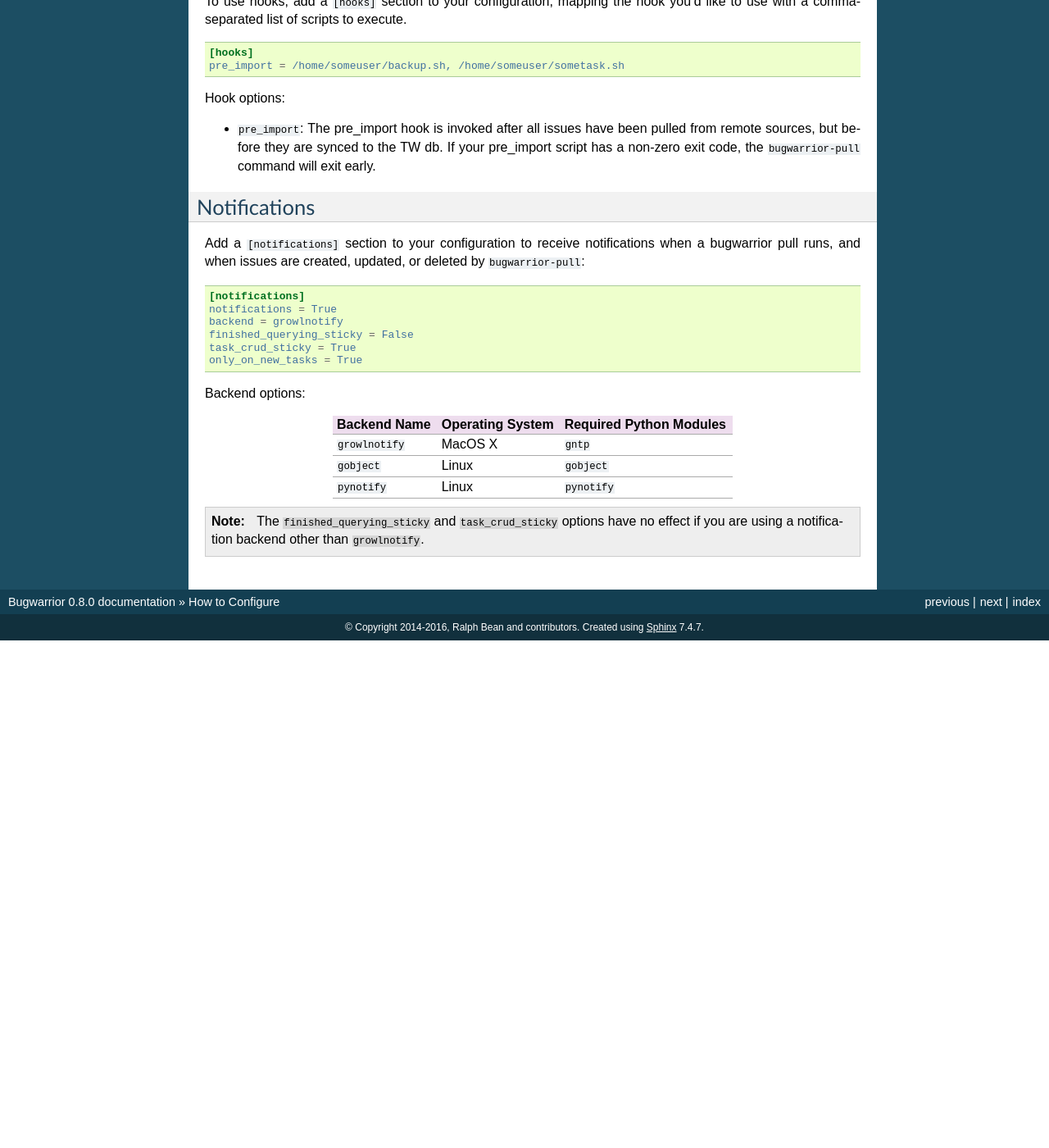
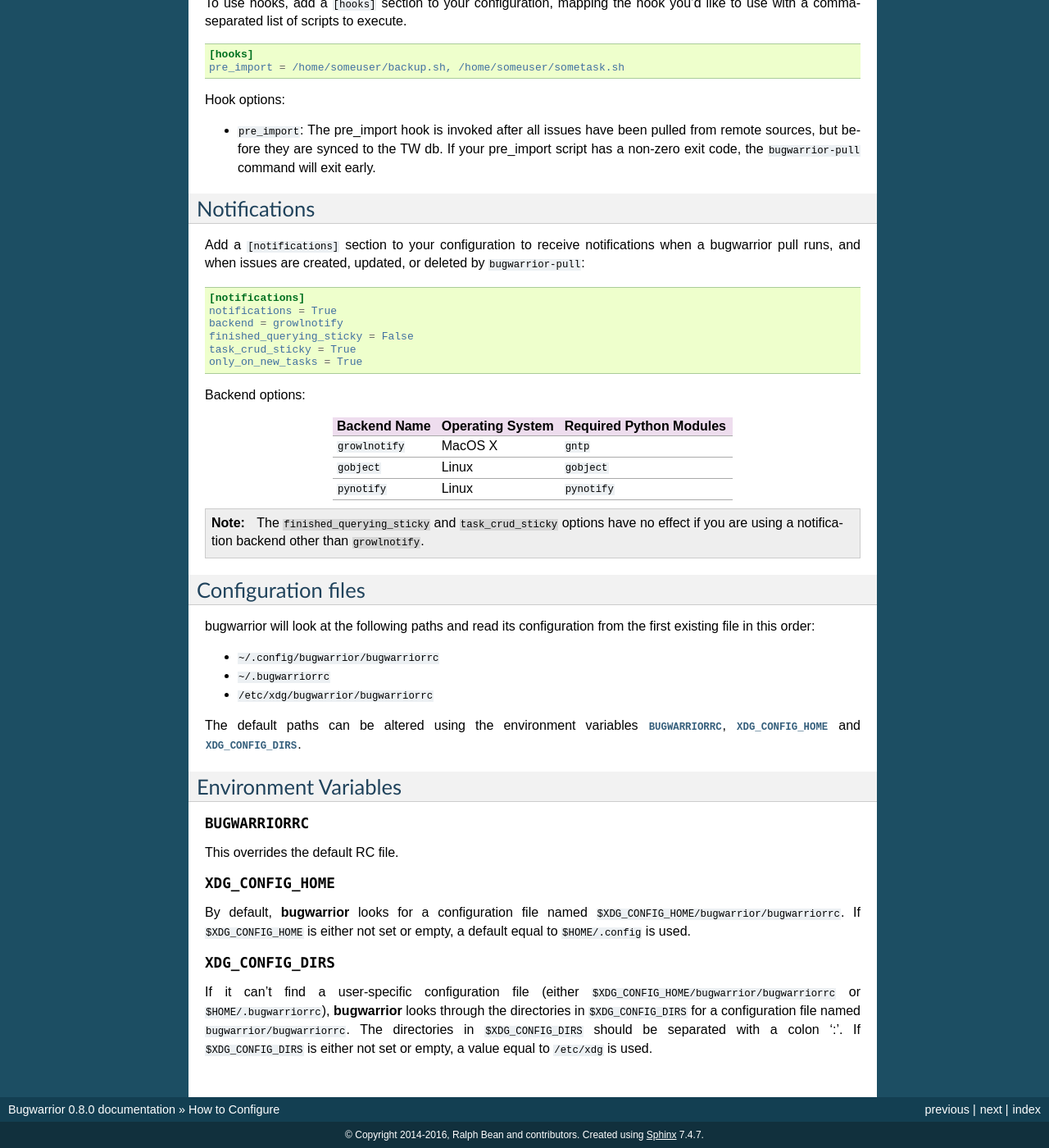
Before and after one commit to GothenburgBitFactory/bugwarrior, a Sphinx documentation site: the page built from bugwarrior/docs/common_configuration.rst, in a window 1280 px wide and 1400 px high, scrolled down 2129 px. Shown: the whole window at 82% size. Built offline with Sphinx 7.4.7, drawn with Linux system fonts in a browser that asks for light colours; pages that are not in the unit, such as notebooks, are missing from menus; before the commit the page ends 2910 px from its top, so only the background shows below that; some of the changed text lies outside the part shown.

Commit message:
Add documentation about config file
Update the default config file name and document the search order and
the enviornment variables that can be used to tweak the searched paths.

```diff
--- a/bugwarrior/docs/common_configuration.rst
+++ b/bugwarrior/docs/common_configuration.rst
@@ -1,9 +1,9 @@
 How to Configure
 ================
 
-First, add a file named ``.bugwarriorrc`` to your home folder.
-This file must include at least a ``[general]`` section including
-the following option:
+First, add a file named ``.config/bugwarrior/bugwarriorrc`` to your home
+folder.  This file must include at least a ``[general]`` section including the
+following option:
 
 * ``targets``: A comma-separated list of *other* section names to use
   as task sources.
@@ -41,7 +41,9 @@
 ``bugwarrior-pull``. This section will then be used rather than the
 ``[general]`` section.
 
-A more-detailed example configuration can be found at :ref:`example_configuration`.
+A more-detailed example configuration can be found at
+:ref:`example_configuration`.
+
 
 .. _common_configuration_options:
 
@@ -183,3 +185,43 @@
    The ``finished_querying_sticky`` and ``task_crud_sticky`` options
    have no effect if you are using a notification backend other than
    ``growlnotify``.
+
+
+Configuration files
+-------------------
+
+bugwarrior will look at the following paths and read its configuration from the
+first existing file in this order:
+
+* :file:`~/.config/bugwarrior/bugwarriorrc`
+* :file:`~/.bugwarriorrc`
+* :file:`/etc/xdg/bugwarrior/bugwarriorrc`
+
+The default paths can be altered using the environment variables
+:envvar:`BUGWARRIORRC`, :envvar:`XDG_CONFIG_HOME` and
+:envvar:`XDG_CONFIG_DIRS`.
+
+
+Environment Variables
+---------------------
+
+.. envvar:: BUGWARRIORRC
+
+This overrides the default RC file.
+
+.. envvar:: XDG_CONFIG_HOME
+
+By default, :program:`bugwarrior` looks for a configuration file named
+``$XDG_CONFIG_HOME/bugwarrior/bugwarriorrc``.  If ``$XDG_CONFIG_HOME`` is
+either not set or empty, a default equal to ``$HOME/.config`` is used.
+
+.. envvar:: XDG_CONFIG_DIRS
+
+If it can't find a user-specific configuration file (either
+``$XDG_CONFIG_HOME/bugwarrior/bugwarriorrc`` or ``$HOME/.bugwarriorrc``),
+:program:`bugwarrior` looks through the directories in
+``$XDG_CONFIG_DIRS`` for a configuration file named
+``bugwarrior/bugwarriorrc``.
+The directories in ``$XDG_CONFIG_DIRS`` should be separated with a colon ':'.
+If ``$XDG_CONFIG_DIRS`` is either not set or empty, a value equal to
+``/etc/xdg`` is used.
```
